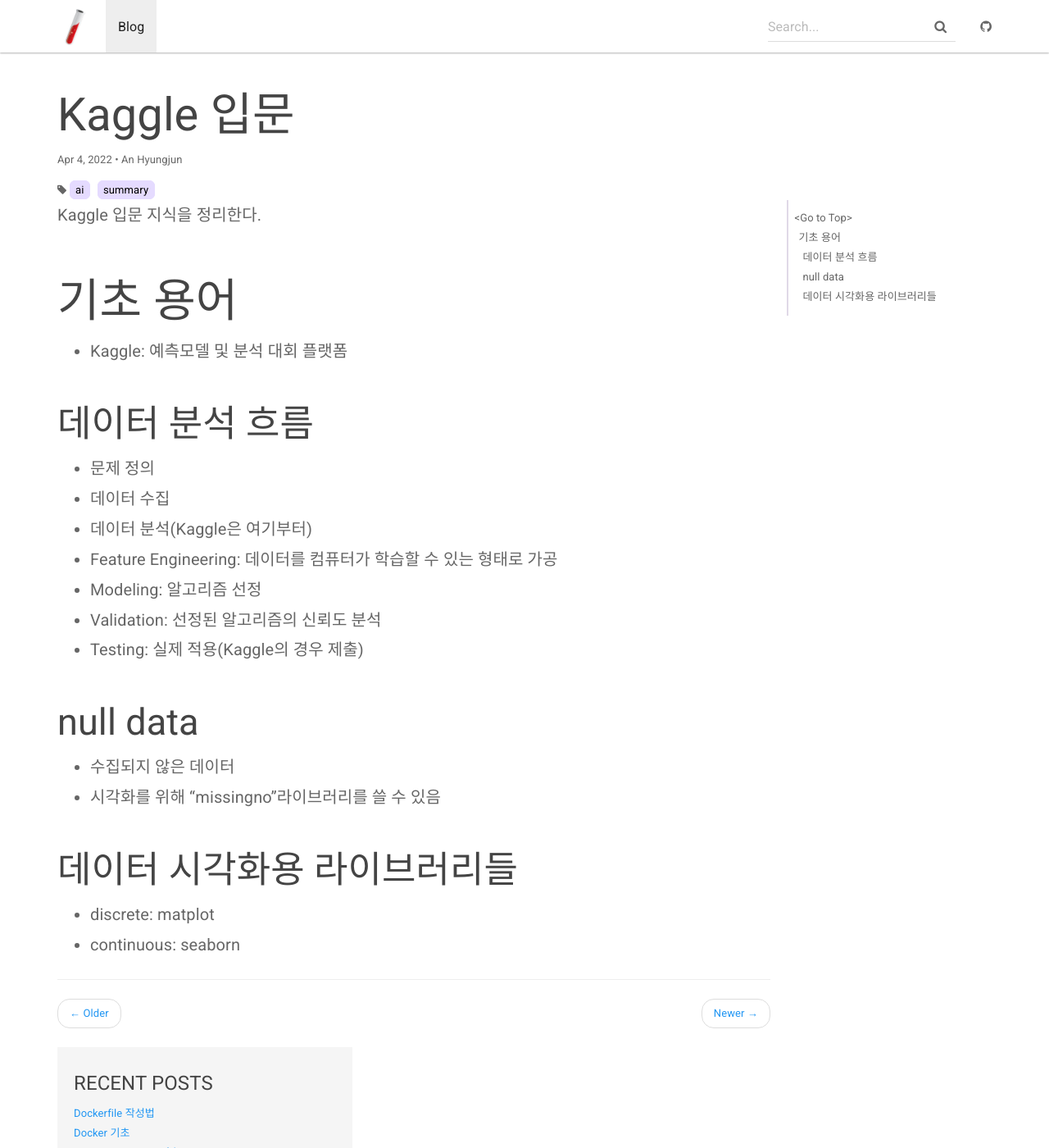
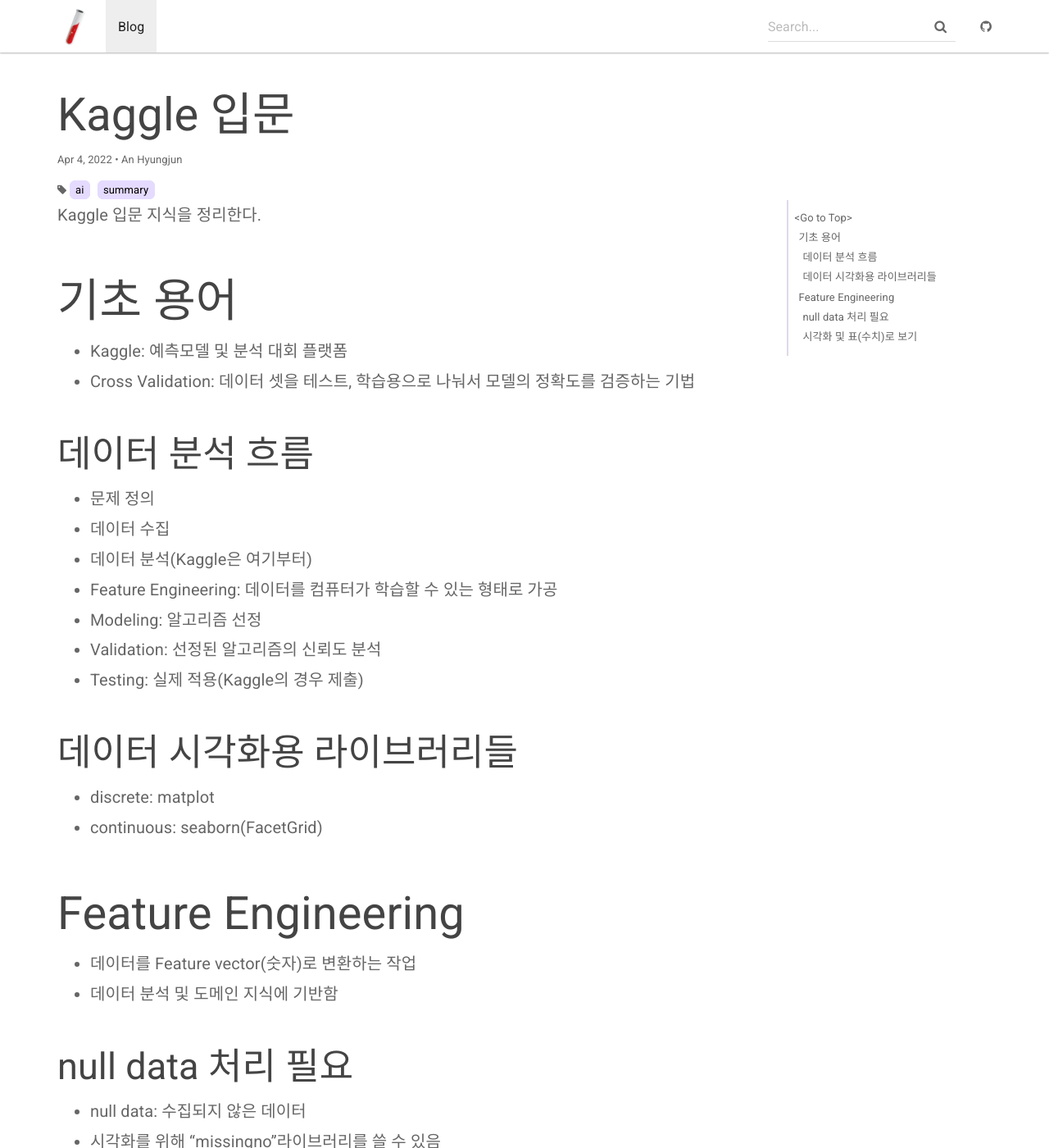
Before and after one commit to HyungjunAn/HyungjunAn.github.io, a Jekyll site: the page built from _posts/cs/2022-04-04-ml-kaggle.md, in a window 1280 px wide and 1400 px high. Shown: the whole window at 82% size. Built offline with Jekyll 4.4.1, drawn with Linux system fonts in a browser that asks for light colours; some of the changed text lies outside the part shown.

Commit message:
post update: kaggle

```diff
--- a/_posts/cs/2022-04-04-ml-kaggle.md
+++ b/_posts/cs/2022-04-04-ml-kaggle.md
@@ -10,6 +10,7 @@
 
 # 기초 용어
 - Kaggle: 예측모델 및 분석 대회 플랫폼
+- Cross Validation: 데이터 셋을 테스트, 학습용으로 나눠서 모델의 정확도를 검증하는 기법
 
 ## 데이터 분석 흐름
 - 문제 정의
@@ -20,10 +21,18 @@
 - Validation: 선정된 알고리즘의 신뢰도 분석
 - Testing: 실제 적용(Kaggle의 경우 제출)
 
-## null data
-- 수집되지 않은 데이터
-- 시각화를 위해 "missingno"라이브러리를 쓸 수 있음
 
 ## 데이터 시각화용 라이브러리들
 - discrete: matplot
-- continuous: seaborn
+- continuous: seaborn(FacetGrid)
+
+# Feature Engineering
+- 데이터를 Feature vector(숫자)로 변환하는 작업
+- 데이터 분석 및 도메인 지식에 기반함
+
+## null data 처리 필요
+- null data: 수집되지 않은 데이터
+- 시각화를 위해 "missingno"라이브러리를 쓸 수 있음
+
+## 시각화 및 표(수치)로 보기
+- insight를 얻기위해 사용됨
```
